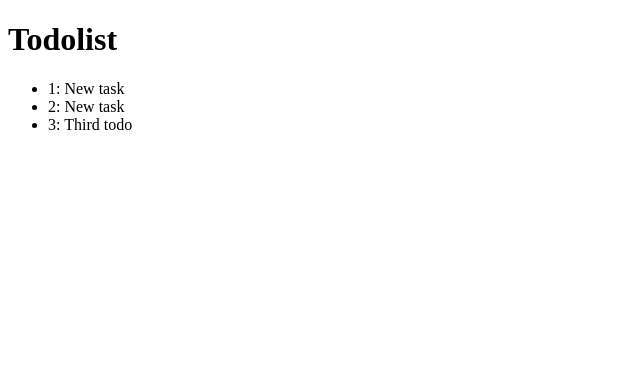
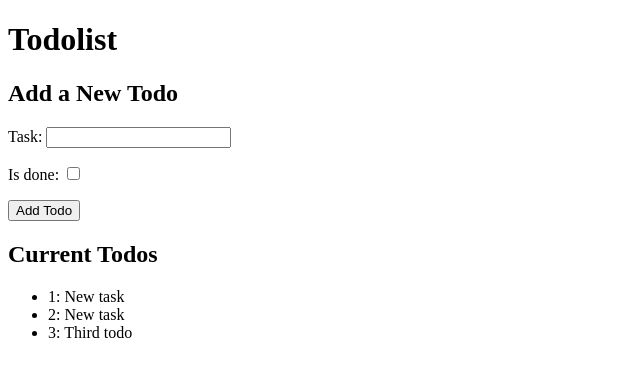
Before and after one commit to coolandsmartrr/django-todos, a Django app: page /todos/ in a window 1280 px wide. Shown: the top 377 px of the page, without its empty margins (0-640 px from the left). Run offline with Django 5.2, Linux system fonts and the light colour scheme; data comes from the database, SQL or seed files in the repository; both versions use the stored data as it was after the commit.

Commit message:
Created ability to add todo from main view

```diff
--- /dev/null
+++ b/todos/forms.py
@@ -0,0 +1,7 @@
+from django import forms
+from .models import Todo
+
+class TodoForm(forms.ModelForm):
+  class Meta:
+    model = Todo
+    fields = ['task', 'is_done']
--- a/todos/templates/todo_list.html
+++ b/todos/templates/todo_list.html
@@ -7,6 +7,14 @@
 </head>
 <body>
   <h1>Todolist</h1>
+  <h2>Add a New Todo</h2>
+  <form action="" method="post">
+    {% csrf_token %}
+    {{ form.as_p }}
+    <button type="submit">Add Todo</button>
+  </form>
+
+  <h2>Current Todos</h2>
   <ul>
     {% for todo in todos %}
       <li>{{todo.id}}: {{todo.task}}</li>
--- a/todos/views.py
+++ b/todos/views.py
@@ -1,7 +1,16 @@
-from django.shortcuts import render
+from django.shortcuts import render, redirect
 from .models import Todo
+from .forms import TodoForm
 
 # Create your views here.
 def todo_list(request):
+  if request.method == 'POST':
+    form = TodoForm(request.POST)
+    if form.is_valid():
+      form.save()
+      return redirect('todo_list')
+  else:
+    form = TodoForm()
+
   todos = Todo.objects.all()
-  return render(request, 'todo_list.html', {'todos': todos})
+  return render(request, 'todo_list.html', {'todos': todos, 'form': form})
```
Also changed, not shown: db.sqlite3.
